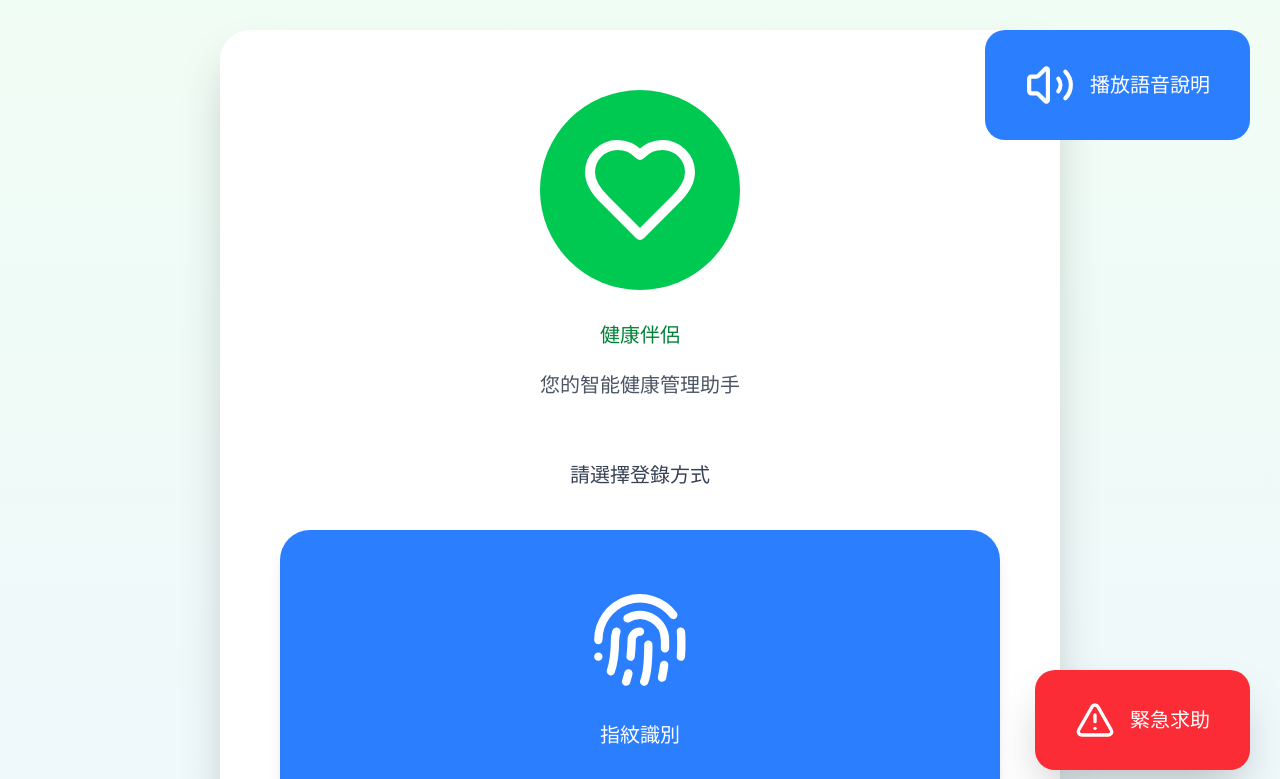
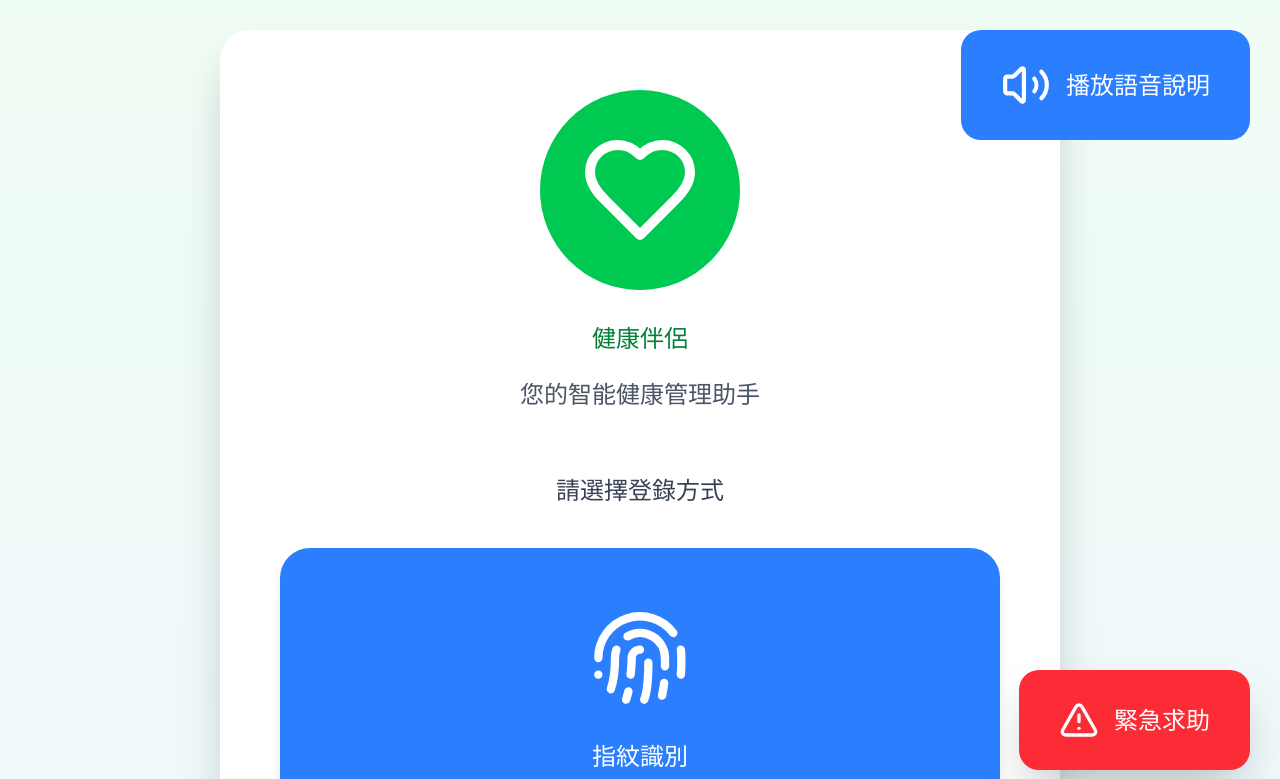
Before and after one commit to Leoxenon/smart_healthcare_app_for_hk_elderly, a React (Vite) app: page / in a window 1280 px wide. Shown: the top 779 px of the page. Built offline with nearby package versions, Linux system fonts and the light colour scheme.

Commit message:
Update setting error

```diff
--- a/src/App.tsx
+++ b/src/App.tsx
@@ -13,6 +13,7 @@ import { RecipeScreen } from './components/RecipeScreen';
 import { RiskPredictionScreen } from './components/RiskPredictionScreen';
 import { VoiceListeningModal } from './components/VoiceListeningModal';
 import { RescueVisualization } from './components/RescueVisualization';
+import { SettingsProvider } from './contexts/SettingsContext';
 
 export default function App() {
   const [currentScreen, setCurrentScreen] = useState('welcome');
@@ -100,7 +101,15 @@ export default function App() {
   };
 
   return (
-    <div className={`min-h-screen ${settings.theme === 'dark' ? 'bg-gray-900' : 'bg-gray-50'} ${settings.highContrast ? 'high-contrast' : ''}`}>
+    <SettingsProvider settings={settings} onUpdateSettings={setSettings}>
+      <div
+        className={`min-h-screen ${settings.theme === 'dark' ? 'bg-gray-900' : 'bg-gray-50'} ${settings.highContrast ? 'high-contrast' : ''}`}
+        style={{
+          fontSize: settings.fontSize === 'small' ? '16px' :
+                    settings.fontSize === 'standard' ? '20px' :
+                    settings.fontSize === 'large' ? '24px' : '28px'
+        }}
+      >
         {renderScreen()}
 
         {/* Global Voice Activation Button */}
@@ -135,5 +144,6 @@ export default function App() {
           <RescueVisualization onClose={() => setShowRescueVisualization(false)} />
         )}
       </div>
+    </SettingsProvider>
   );
 }
--- a/src/components/VoiceButton.tsx
+++ b/src/components/VoiceButton.tsx
@@ -1,5 +1,6 @@
 import { Volume2 } from 'lucide-react';
 import { useState } from 'react';
+import { useSettings } from '../contexts/SettingsContext';
 
 interface VoiceButtonProps {
   text: string;
@@ -9,15 +10,26 @@ interface VoiceButtonProps {
 
 export function VoiceButton({ text, size = 'small', className = '' }: VoiceButtonProps) {
   const [isPlaying, setIsPlaying] = useState(false);
+  const { settings } = useSettings();
 
   const handlePlay = () => {
     setIsPlaying(true);
 
-    // Mock voice playback - in production, would use Web Speech API
+    // Use Web Speech API with settings
     const utterance = new SpeechSynthesisUtterance(text);
-    utterance.lang = 'zh-HK';
-    utterance.rate = 0.8;
-    utterance.volume = 0.8;
+
+    // Apply language settings
+    if (settings.language === 'cantonese') {
+      utterance.lang = 'zh-HK';
+    } else if (settings.language === 'mandarin') {
+      utterance.lang = 'zh-CN';
+    } else {
+      utterance.lang = 'zh-HK'; // Default to Cantonese
+    }
+
+    // Apply voice settings
+    utterance.rate = settings.voiceSpeed;
+    utterance.volume = settings.voiceVolume;
 
     utterance.onend = () => {
       setIsPlaying(false);
--- /dev/null
+++ b/src/contexts/SettingsContext.tsx
@@ -0,0 +1,41 @@
+import { createContext, useContext, ReactNode } from 'react';
+
+interface Settings {
+  fontSize: string;
+  theme: string;
+  voiceSpeed: number;
+  voiceVolume: number;
+  language: string;
+  highContrast: boolean;
+}
+
+interface SettingsContextType {
+  settings: Settings;
+  updateSettings: (newSettings: Settings) => void;
+}
+
+const SettingsContext = createContext<SettingsContextType | undefined>(undefined);
+
+export function SettingsProvider({
+  children,
+  settings,
+  onUpdateSettings
+}: {
+  children: ReactNode;
+  settings: Settings;
+  onUpdateSettings: (settings: Settings) => void;
+}) {
+  return (
+    <SettingsContext.Provider value={{ settings, updateSettings: onUpdateSettings }}>
+      {children}
+    </SettingsContext.Provider>
+  );
+}
+
+export function useSettings() {
+  const context = useContext(SettingsContext);
+  if (!context) {
+    throw new Error('useSettings must be used within a SettingsProvider');
+  }
+  return context;
+}
```
Also changed, not shown: 2 other files (tests, documents, lock files or other folders). Lines whose indentation alone changed are shown as unchanged.
